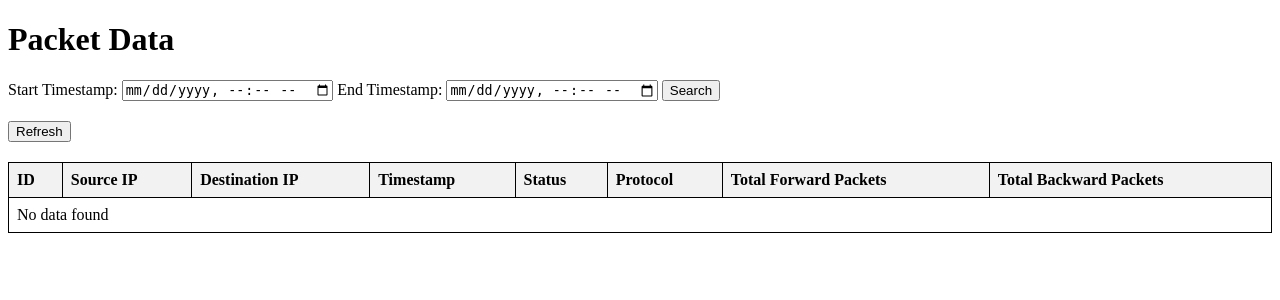
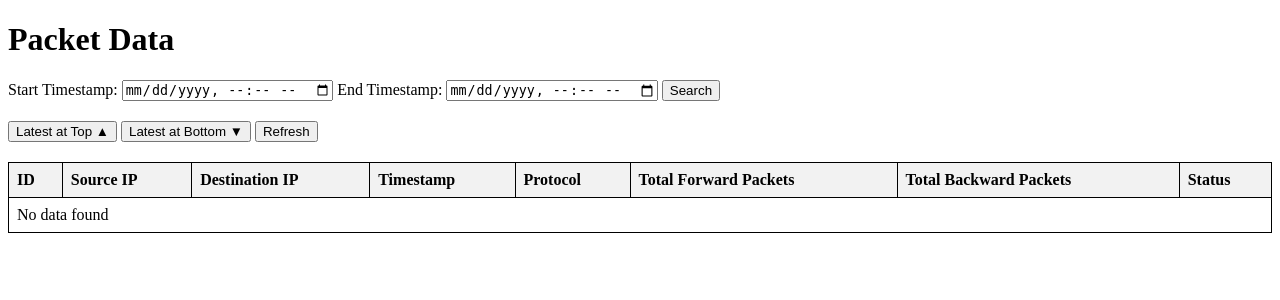
Before and after one commit to fromjyce/SecureDash, a Flask app: page / in a window 1280 px wide. Shown: the top 300 px of the page. Run offline with Flask 3, Linux system fonts and the light colour scheme; data that the repository does not hold is empty; some libraries are stand-ins or nearby versions.

Commit message:
added index

```diff
--- a/database-app/templates/index.html
+++ b/database-app/templates/index.html
@@ -3,8 +3,8 @@
 <head>
     <meta charset="UTF-8">
     <meta name="viewport" content="width=device-width, initial-scale=1.0">
-    <title>Packet Data</title>
-    <style>
+    <title>Records</title>
+        <style>
         table {
             border-collapse: collapse;
             width: 100%;
@@ -32,6 +32,12 @@
         <button type="submit">Search</button>
     </form>
     <form method="get">
+        <button type="submit" name="order" value="desc">
+            Latest at Top &#9650;
+        </button>
+        <button type="submit" name="order" value="asc">
+            Latest at Bottom &#9660;
+        </button>
         <button type="submit">Refresh</button>
     </form>
     <table>
@@ -41,10 +47,10 @@
                 <th>Source IP</th>
                 <th>Destination IP</th>
                 <th>Timestamp</th>
-                <th>Status</th>
                 <th>Protocol</th>
                 <th>Total Forward Packets</th>
                 <th>Total Backward Packets</th>
+                <th>Status</th>
             </tr>
         </thead>
         <tbody>
```
